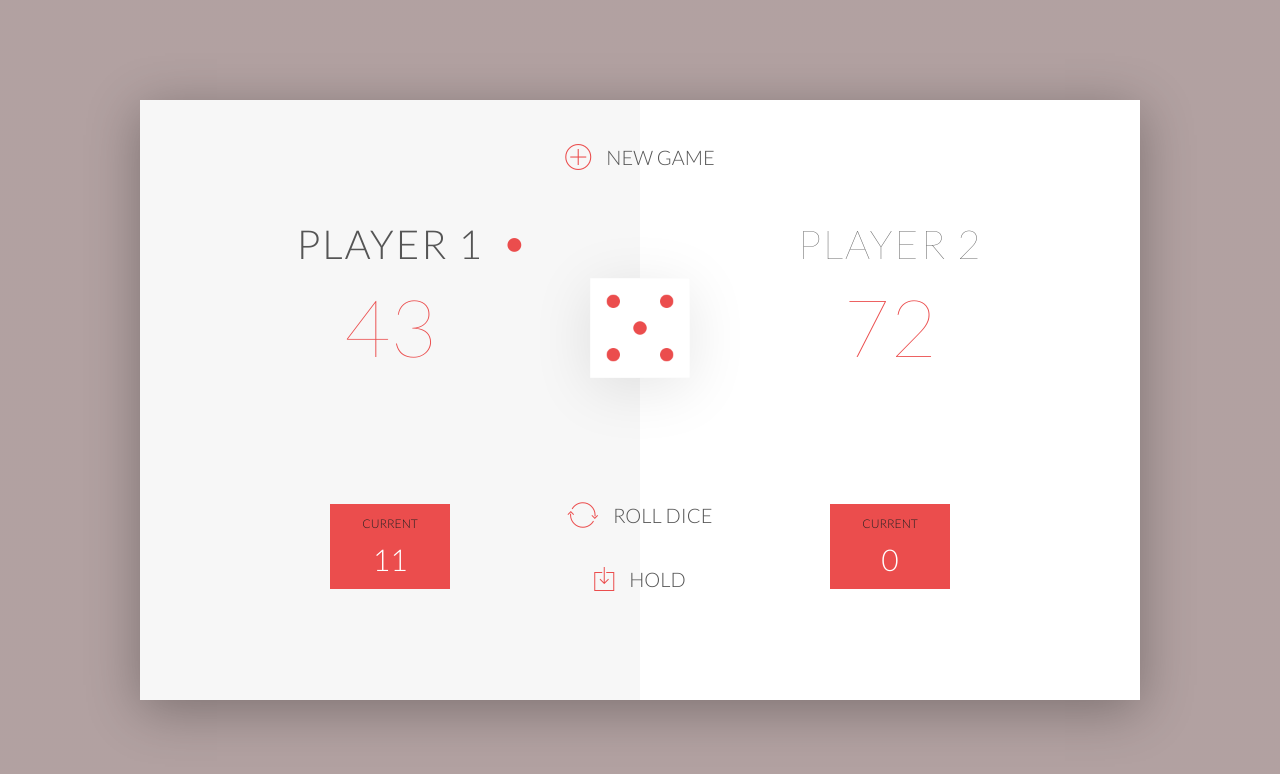
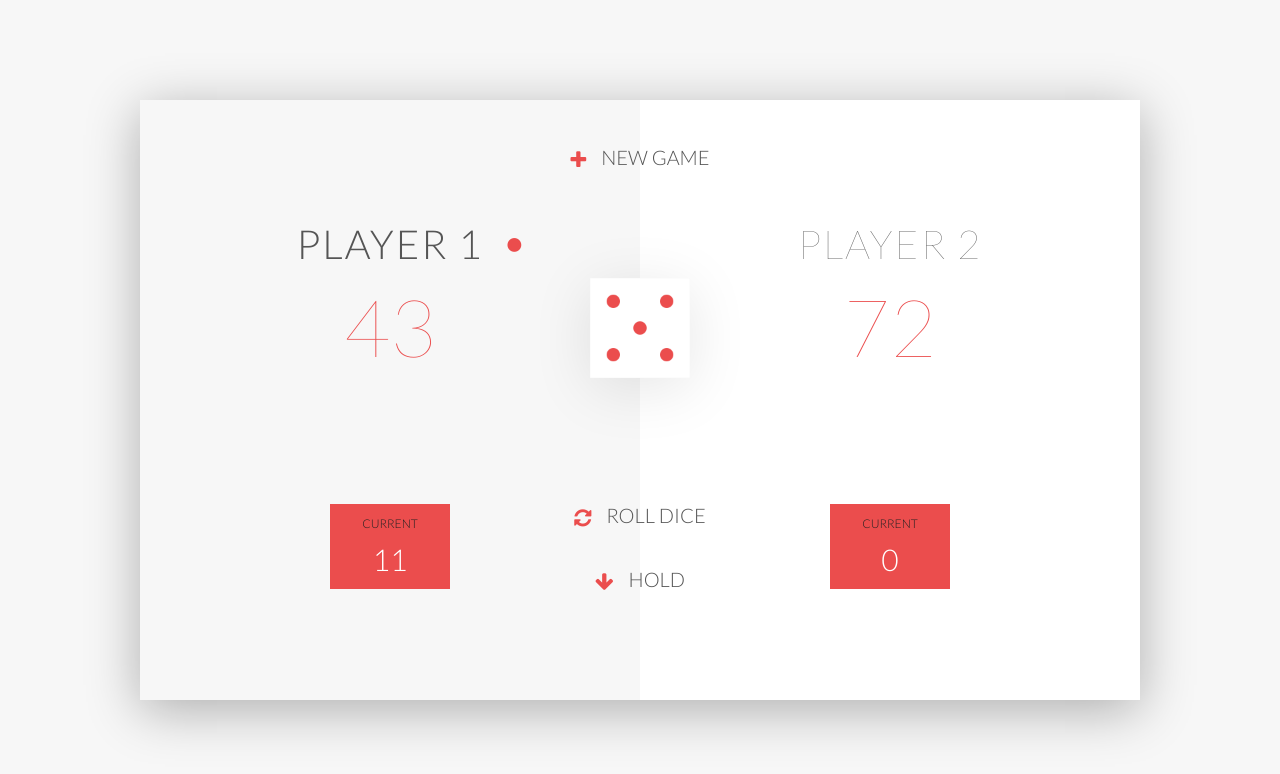
Before and after one commit to anandRockxx/Pig_Game, a plain HTML site: page index.html in a window 1280 px wide. Drawn offline with nearby package versions, Linux system fonts and the light colour scheme.

Commit message:
initial commit

```diff
--- a/css/style.css
+++ b/css/style.css
@@ -16,7 +16,7 @@
 }
 
 body {
-    background-image: linear-gradient(rgba(62, 20, 20, 0.4), rgba(62, 20, 20, 0.4));
+    background-color: #f7f7f7;
     background-size: cover;
     background-position: center;
     font-family: Lato;
@@ -136,6 +136,9 @@ i {
     margin-top: -4px;
     transition: margin 0.3s;
 }
+.fa{
+    margin-top: 5px;
+}
 
 .btn-new { top: 45px;}
 .btn-roll { top: 403px;}
--- a/index.html
+++ b/index.html
@@ -3,7 +3,7 @@
     <head>
         <meta charset="UTF-8">
         <link href="https://fonts.googleapis.com/css?family=Lato:100,300,600" rel="stylesheet" type="text/css">
-        <link href="http://code.ionicframework.com/ionicons/2.0.1/css/ionicons.min.css" rel="stylesheet" type="text/css">
+        <link href="https://cdnjs.cloudflare.com/ajax/libs/font-awesome/4.7.0/css/font-awesome.min.css" rel="stylesheet" type="text/css">
         <link type="text/css" rel="stylesheet" href="css/style.css">
 
         <title>Pig Game</title>
@@ -29,9 +29,9 @@
                 </div>
             </div>
 
-            <button class="btn-new"><i class="ion-ios-plus-outline"></i>New game</button>
-            <button class="btn-roll"><i class="ion-ios-loop"></i>Roll dice</button>
-            <button class="btn-hold"><i class="ion-ios-download-outline"></i>Hold</button>
+            <button class="btn-new"><i class="fa fa-plus"></i>New game</button>
+            <button class="btn-roll"><i class="fa fa-refresh"></i>Roll dice</button>
+            <button class="btn-hold"><i class="fa fa-arrow-down"></i>Hold</button>
 
             <img src="img/dice-5.png" alt="Dice" class="dice">
         </div>
```
